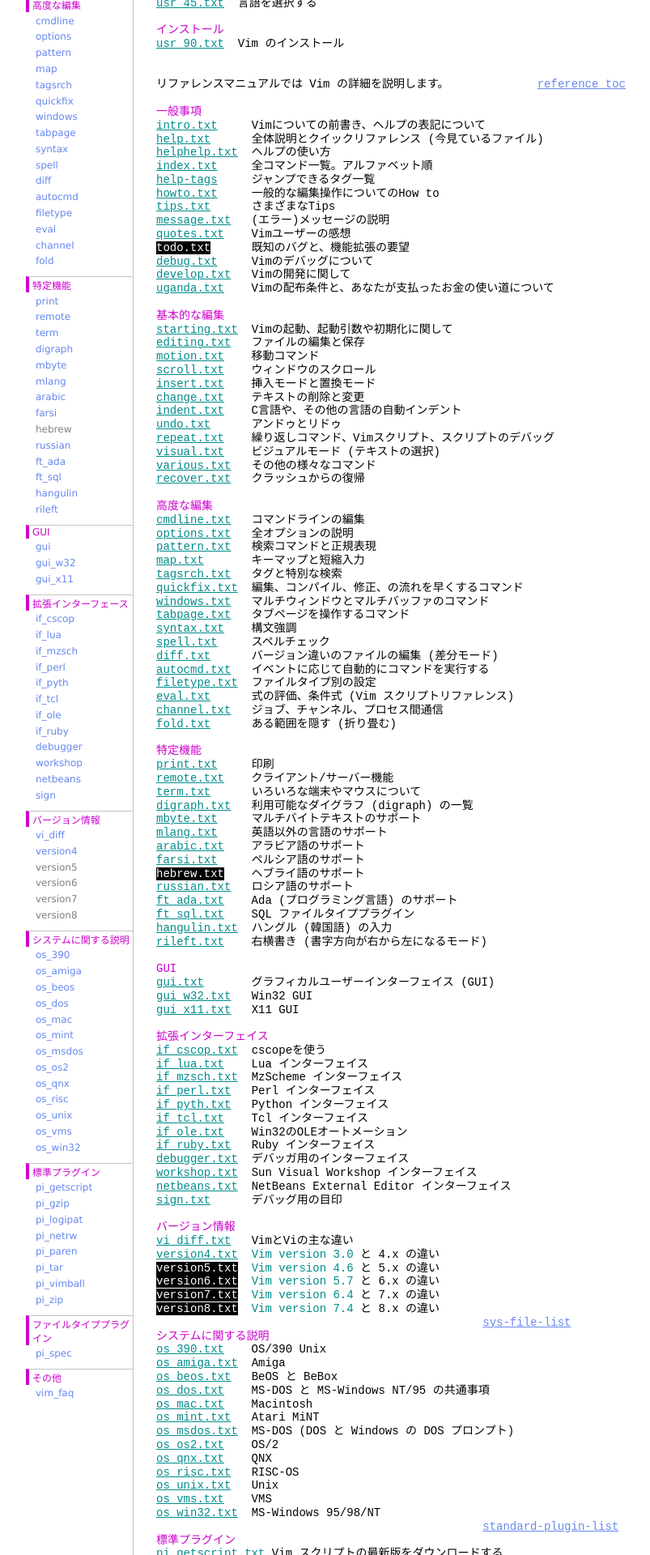
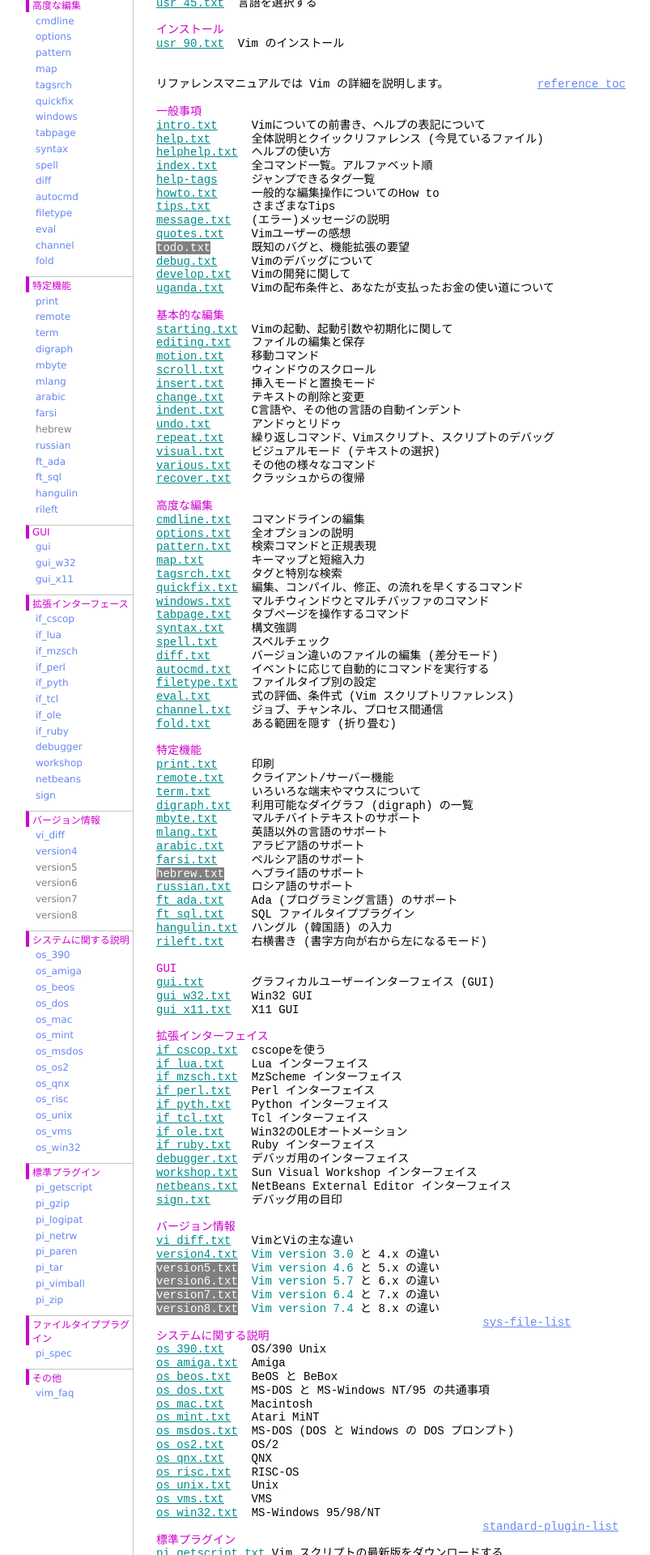
Before and after one commit to vim-jp/vimdoc-ja, a Jekyll site: the page built from index.html, in a window 1280 px wide. Shown: the part 1665-3585 px from the top of the page at 81% size, without its empty margins (208-1011 px from the left). Built offline with Jekyll 4.4.1, drawn with Linux system fonts in a browser that asks for light colours; nearby versions of some CDN libraries; comment, search, counter and statistics services are not loaded.

Commit message:
Generated by Travis JOB 568.1
https://travis-ci.org/vim-jp/vimdoc-ja-working/builds/202849203

```diff
--- a/index.html
+++ b/index.html
@@ -107,7 +107,7 @@
 <a class="Identifier" href="tips.html">tips.txt</a>&nbsp;&nbsp;&nbsp;&nbsp;&nbsp;&nbsp;さまざまなTips<br>
 <a class="Identifier" href="message.html">message.txt</a>&nbsp;&nbsp; (エラー)メッセージの説明<br>
 <a class="Identifier" href="quotes.html">quotes.txt</a>&nbsp;&nbsp;&nbsp;&nbsp;Vimユーザーの感想<br>
-<span class="MissingTag">todo.txt</span>&nbsp;&nbsp;&nbsp;&nbsp;&nbsp;&nbsp;既知のバグと、機能拡張の要望<br>
+<a class="ExternalTaglink"">todo.txt</a>&nbsp;&nbsp;&nbsp;&nbsp;&nbsp;&nbsp;既知のバグと、機能拡張の要望<br>
 <a class="Identifier" href="debug.html">debug.txt</a>&nbsp;&nbsp;&nbsp;&nbsp; Vimのデバッグについて<br>
 <a class="Identifier" href="develop.html">develop.txt</a>&nbsp;&nbsp; Vimの開発に関して<br>
 <a class="Identifier" href="uganda.html">uganda.txt</a>&nbsp;&nbsp;&nbsp;&nbsp;Vimの配布条件と、あなたが支払ったお金の使い道について<br>
@@ -153,7 +153,7 @@
 <a class="Identifier" href="mlang.html">mlang.txt</a>&nbsp;&nbsp;&nbsp;&nbsp; 英語以外の言語のサポート<br>
 <a class="Identifier" href="arabic.html">arabic.txt</a>&nbsp;&nbsp;&nbsp;&nbsp;アラビア語のサポート<br>
 <a class="Identifier" href="farsi.html">farsi.txt</a>&nbsp;&nbsp;&nbsp;&nbsp; ペルシア語のサポート<br>
-<span class="MissingTag">hebrew.txt</span>&nbsp;&nbsp;&nbsp;&nbsp;ヘブライ語のサポート<br>
+<a class="ExternalTaglink"">hebrew.txt</a>&nbsp;&nbsp;&nbsp;&nbsp;ヘブライ語のサポート<br>
 <a class="Identifier" href="russian.html">russian.txt</a>&nbsp;&nbsp; ロシア語のサポート<br>
 <a class="Identifier" href="ft_ada.html">ft_ada.txt</a>&nbsp;&nbsp;&nbsp;&nbsp;Ada (プログラミング言語) のサポート<br>
 <a class="Identifier" href="ft_sql.html">ft_sql.txt</a>&nbsp;&nbsp;&nbsp;&nbsp;SQL ファイルタイププラグイン<br>
@@ -182,10 +182,10 @@
 <span class="PreProc">バージョン情報</span><br>
 <a class="Identifier" href="vi_diff.html">vi_diff.txt</a>&nbsp;&nbsp; VimとViの主な違い<br>
 <a class="Identifier" href="version4.html">version4.txt</a>&nbsp;&nbsp;<span class="Identifier">Vim version 3.0</span>&nbsp;と 4.x の違い<br>
-<span class="MissingTag">version5.txt</span>&nbsp;&nbsp;<span class="Identifier">Vim version 4.6</span>&nbsp;と 5.x の違い<br>
-<span class="MissingTag">version6.txt</span>&nbsp;&nbsp;<span class="Identifier">Vim version 5.7</span>&nbsp;と 6.x の違い<br>
-<span class="MissingTag">version7.txt</span>&nbsp;&nbsp;<span class="Identifier">Vim version 6.4</span>&nbsp;と 7.x の違い<br>
-<span class="MissingTag">version8.txt</span>&nbsp;&nbsp;<span class="Identifier">Vim version 7.4</span>&nbsp;と 8.x の違い<br>
+<a class="ExternalTaglink"">version5.txt</a>&nbsp;&nbsp;<span class="Identifier">Vim version 4.6</span>&nbsp;と 5.x の違い<br>
+<a class="ExternalTaglink"">version6.txt</a>&nbsp;&nbsp;<span class="Identifier">Vim version 5.7</span>&nbsp;と 6.x の違い<br>
+<a class="ExternalTaglink"">version7.txt</a>&nbsp;&nbsp;<span class="Identifier">Vim version 6.4</span>&nbsp;と 7.x の違い<br>
+<a class="ExternalTaglink"">version8.txt</a>&nbsp;&nbsp;<span class="Identifier">Vim version 7.4</span>&nbsp;と 8.x の違い<br>
 &nbsp;&nbsp;&nbsp;&nbsp;&nbsp;&nbsp;&nbsp;&nbsp;&nbsp;&nbsp;&nbsp;&nbsp;&nbsp;&nbsp;&nbsp;&nbsp;&nbsp;&nbsp;&nbsp;&nbsp;&nbsp;&nbsp;&nbsp;&nbsp;&nbsp;&nbsp;&nbsp;&nbsp;&nbsp;&nbsp;&nbsp;&nbsp;&nbsp;&nbsp;&nbsp;&nbsp;&nbsp;&nbsp;&nbsp;&nbsp;&nbsp;&nbsp;&nbsp;&nbsp;&nbsp;&nbsp;&nbsp;&nbsp;<a class="Constant" href="index.html#sys-file-list" name="sys-file-list">sys-file-list</a><br>
 <span class="PreProc">システムに関する説明</span><br>
 <a class="Identifier" href="os_390.html">os_390.txt</a>&nbsp;&nbsp;&nbsp;&nbsp;OS/390 Unix<br>
--- a/rileft.html
+++ b/rileft.html
@@ -59,7 +59,7 @@
 o&nbsp;&nbsp;たくさんの言語が &quot;右左&quot; 言語サポートを必要とする。このサポートに手を加え他の<br>
 &nbsp;&nbsp; &quot;右左&quot; 言語(アラビア語など)に対応させるのは簡単だろう。文字エンコードに合わ<br>
 &nbsp;&nbsp; せてキーボードマッピングを変更したり、ほんの少しコードに手を加えればいい。<br>
-&nbsp;&nbsp; 現在はこれら<a class="Identifier" href="arabic.html">arabic.txt</a>,&nbsp;<a class="Identifier" href="farsi.html">farsi.txt</a>,&nbsp;<span class="MissingTag">hebrew.txt</span>の言語サポートを含んでい<br>
+&nbsp;&nbsp; 現在はこれら<a class="Identifier" href="arabic.html">arabic.txt</a>,&nbsp;<a class="Identifier" href="farsi.html">farsi.txt</a>,&nbsp;<a class="ExternalTaglink"">hebrew.txt</a>の言語サポートを含んでい<br>
 &nbsp;&nbsp; る。<br>
 <br>
 <br>
```
